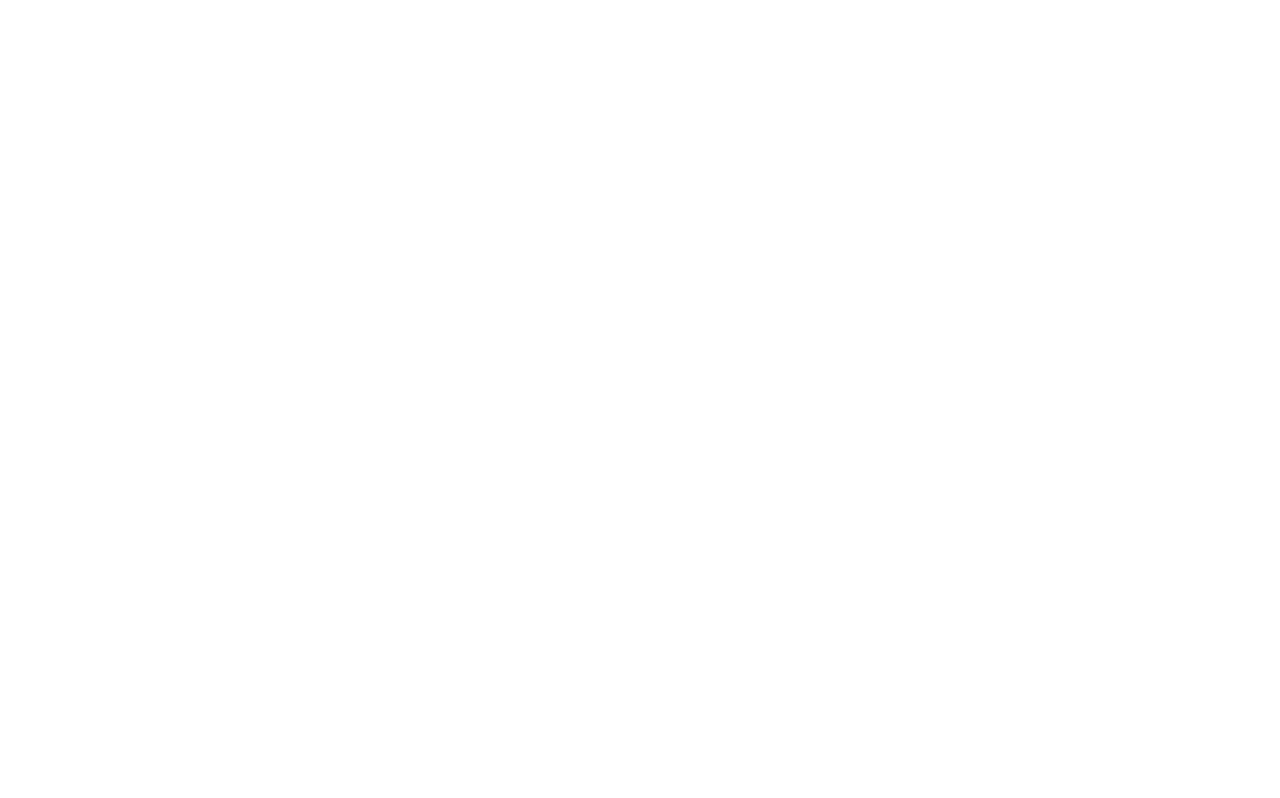
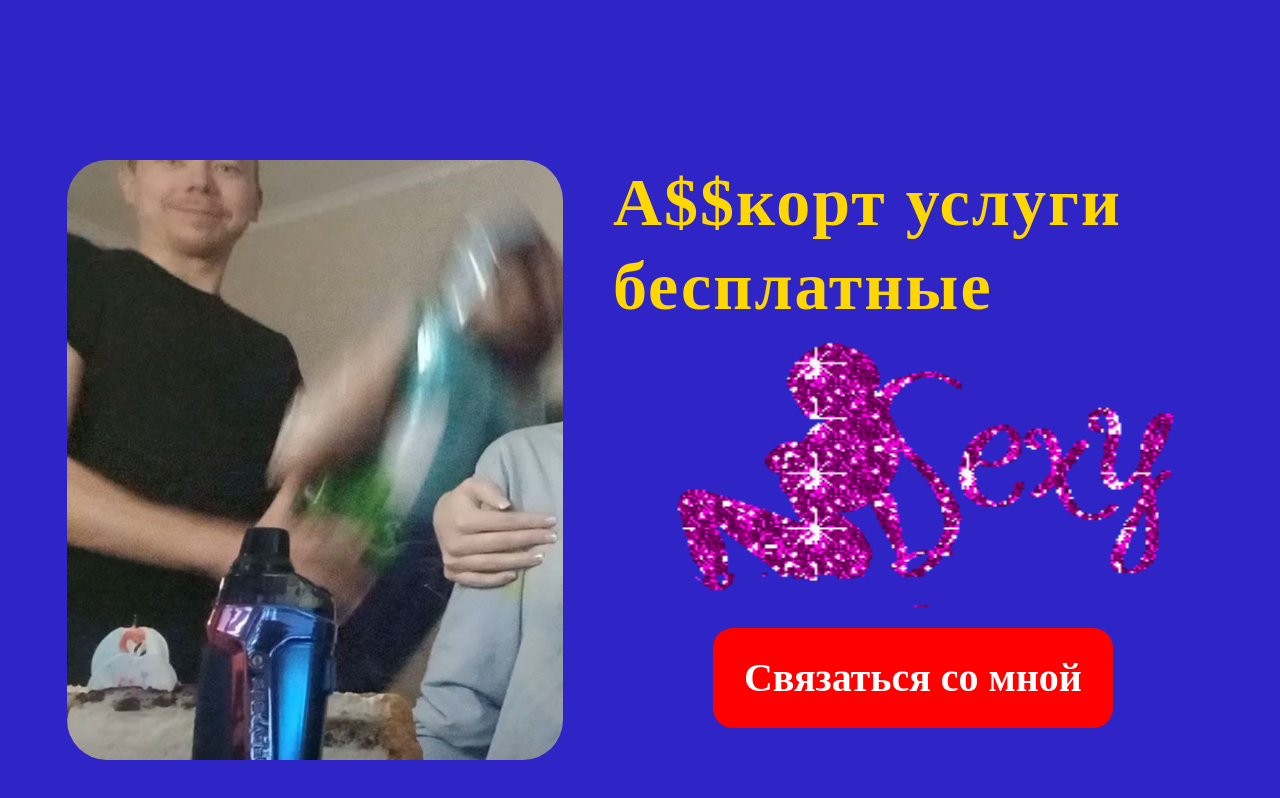
Before and after one commit to Zeptorqyiad/KarelinAss, a plain HTML site: page index.html in a window 1280 px wide. Drawn offline with Linux system fonts and the light colour scheme; a web font is replaced by a local one.

Commit message:
Finished

```diff
--- a/#Sourse/Layouts/_wrapper.scss
+++ b/#Sourse/Layouts/_wrapper.scss
@@ -1,5 +1,5 @@
 [class*="__container"] {
-	max-width: 1200px;
+	max-width: 1400px;
 	margin: 0 auto;
 	padding: 0 15px;
 }
@@ -12,7 +12,8 @@
 }
 
 body {
-	font-family: $ff1;
+	background-color: rgb(47, 36, 198);
+	font-family: SUSE;
 	font-size: 16px;
 }
 
--- a/#Sourse/components/_ui.scss
+++ b/#Sourse/components/_ui.scss
@@ -4,7 +4,3 @@ $md1: 992.98px;
 $md2: 767.98px;
 $md3: 479.98px;
 $minwidth: 320px;
-$ff1: Arial;
-
-:root {
-}
--- a/index.html
+++ b/index.html
@@ -3,22 +3,95 @@
 
 <head>
 	<meta name="viewport" content="width=device-width, initial-scale=1.0, maximum-scale=1.0, user-scalable=0" />
-	<!-- <link rel="stylesheet" href="https://cdn.jsdelivr.net/npm/swiper@10/swiper-bundle.min.css" /> -->
 	<meta http-equiv="Content-type" content="text/html;charset=UTF-8" />
 	<meta name="format-detection" content="telephone=no">
 	<meta http-equiv="X-UA-Compatible" content="IE=edge">
 	<link rel="stylesheet" href="css/style.css" />
-	<!-- <link rel="icon" href="img/" type="image/x-icon"> -->
-	<title></title>
+	<link href="https://fonts.googleapis.com/css?family=SUSE:100,200,300,regular,500,600,700,800" rel="stylesheet" />
+	<title>Ass Mikhail</title>
 </head>
 
 <body>
-	<div class="wrapper">
-		<main></main>
-		<footer></footer>
+	<main class="main">
+		<div class="wrapper">
+			<div class="top">
+				<img class="top-image" src="./assets/1.jpg" alt="">
+				<div class="top-block-text">
+					<h1 class="main-title">A$$корт услуги бесплатные</h1>
+					<img style="max-height: 300px;" class="video" src="./assets/video.gif"></img>
+					<a class="link" href="https://vk.com/moikorol" target="_blank">Связаться со мной</a>
+				</div>
+			</div>
+
+	</main>
+	<style>
+		.wrapper {
+			display: flex;
+			justify-content: center;
+			align-items: center;
+			margin: 0 auto;
+		}
+
+		.top {
+			margin-top: 20vh;
+			display: flex;
+			justify-content: space-between;
+			align-items: start;
+			gap: 50px;
+		}
+
+		.top-image {
+			max-height: 600px;
+			border-radius: 40px;
+		}
+
+		.main {
+			display: flex;
+			align-items: center;
+			justify-content: center;
+			margin: 0 auto;
+		}
+
+		.top-block-text {
+			display: flex;
+			flex-direction: column;
+		}
+
+		.main-title {
+			font-size: 68px;
+			font-weight: 700;
+			max-width: 600px;
+			letter-spacing: 2px;
+			line-height: 84px;
+			color: gold;
+		}
+
+		.link {
+			width: 400px;
+			background-color: red;
+			display: flex;
+			align-items: center;
+			justify-content: center;
+			padding: 10px 30px;
+			border-radius: 20px;
+			height: 100px;
+			border: none;
+			transition: background-color 0.3s;
+			will-change: transition;
+			margin: 0 auto;
+			font-size: 40px;
+			font-weight: 600;
+			color: white;
+			font-family: SUSE;
+			white-space: nowrap;
+		}
+
+		.link:hover {
+			background-color: rgb(121, 15, 15);
+		}
+	</style>
 	</div>
 	<!-- Подключаем Swiper -->
-	<!-- <script src="https://cdn.jsdelivr.net/npm/swiper@10/swiper-bundle.min.js"></script> -->
 	<!-- Подключаем файл JS скриптов -->
 	<script src="js/script.js"></script>
 </body>
```
Also changed, not shown: assets/1.jpg (added), assets/video.gif (added), css/style.css.
